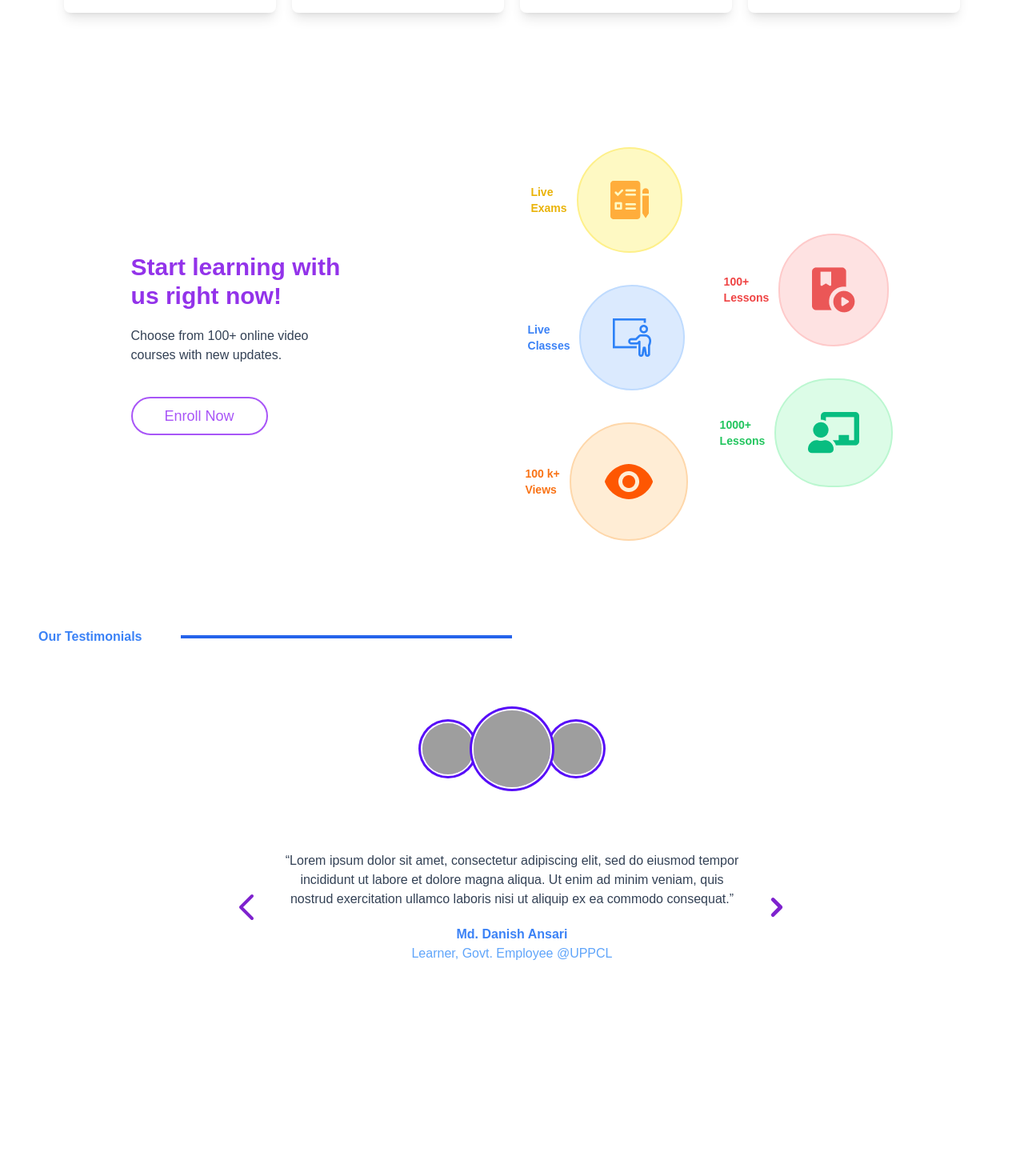
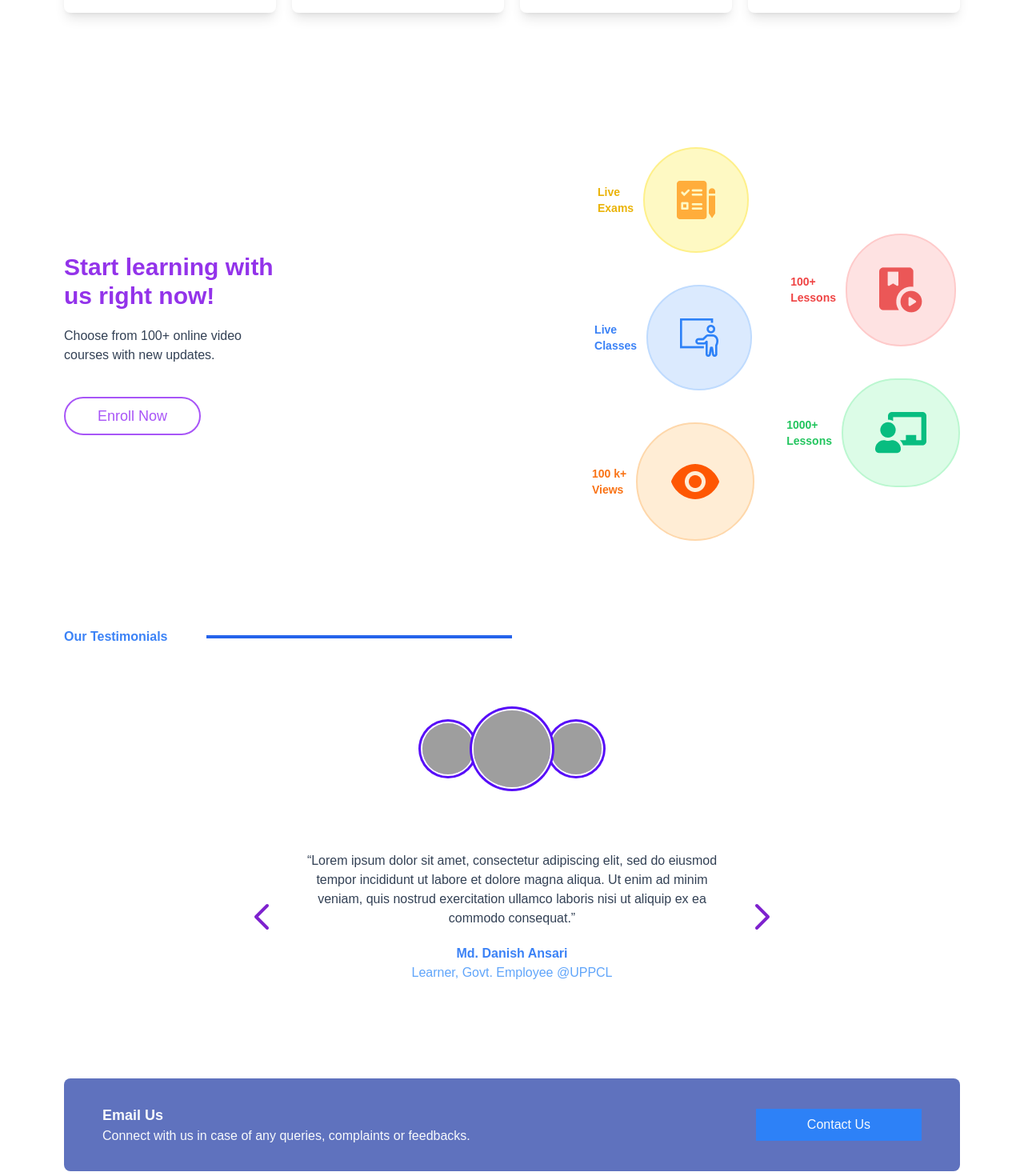
Before and after one commit to snislam/scrumverse, a React (Create React App) app: page / in a window 1280 px wide. Shown: the part 1360-2830 px from the top of the page at 80% size. Before the commit the page ends 2644 px from the top, so only its background shows below. Built offline with nearby package versions, Linux system fonts and the light colour scheme; grey boxes are pictures that could not be loaded.

Commit message:
newsletter done

```diff
--- a/src/Components/Features.js
+++ b/src/Components/Features.js
@@ -8,7 +8,7 @@ import img5 from '../Images/Vector2.png'
 
 const Features = () => {
     return (
-        <section className='flex flex-col md:flex-row justify-around items-center py-12 px-5 md:px-12'>
+        <section className='flex flex-col md:flex-row justify-between items-center py-12 px-5 md:px-20'>
             <div>
                 <h2 className='text-3xl text-purple-600 font-bold'>Start learning with <br /> us right now!</h2>
                 <p className='text-md text-slate-700 my-5'>Choose from 100+ online video <br /> courses with new updates.</p>
--- /dev/null
+++ b/src/Components/Newsletter.js
@@ -0,0 +1,22 @@
+import React from 'react';
+import { Link } from 'react-router-dom'
+
+const Newsletter = () => {
+    return (
+        <section className='mx-5 md:mx-20 bg-[#5F72BE] my-10 rounded-lg'>
+            <div className='flex flex-col md:flex-row items-center justify-between px-12 py-8 text-slate-50'>
+                <div className='my-5 md:my-0'>
+                    <h4 className='text-lg font-bold'>Email Us</h4>
+                    <p className='text-md'>Connect with us in case of any queries, complaints or feedbacks.</p>
+                </div>
+                <div className='my-5 md:my-0'>
+                    <button className='bg-[#2D81F7] text-slate-50 py-2 px-16'>
+                        <Link to='/'>Contact Us</Link>
+                    </button>
+                </div>
+            </div>
+        </section>
+    );
+};
+
+export default Newsletter;
--- a/src/Components/Tesimonial.js
+++ b/src/Components/Tesimonial.js
@@ -1,10 +1,9 @@
-import { ChevronLeftIcon } from '@heroicons/react/outline';
-import { ArrowLeftIcon, ArrowRightIcon, ChevronRightIcon } from '@heroicons/react/solid';
+import { ChevronLeftIcon, ChevronRightIcon } from '@heroicons/react/outline';
 import React from 'react';
 
 const Tesimonial = () => {
     return (
-        <section className='px-5 md:px-12 pt-10 pb-20'>
+        <section className='px-5 md:px-20 pt-10 pb-20'>
             <div className='flex flex-row justify-start items-center'>
                 <div className='flex-1 flex flex-row items-center'>
                     <p className="text-blue-500 font-bold">Our Testimonials</p>
--- a/src/Pages/Home.js
+++ b/src/Pages/Home.js
@@ -2,6 +2,7 @@ import React from 'react';
 import Courses from '../Components/Courses';
 import Features from '../Components/Features';
 import Header from '../Components/Header';
+import Newsletter from '../Components/Newsletter';
 import Tesimonial from '../Components/Tesimonial';
 
 const Home = () => {
@@ -11,6 +12,7 @@ const Home = () => {
             <Courses />
             <Features />
             <Tesimonial />
+            <Newsletter />
         </div>
     );
 };
```
